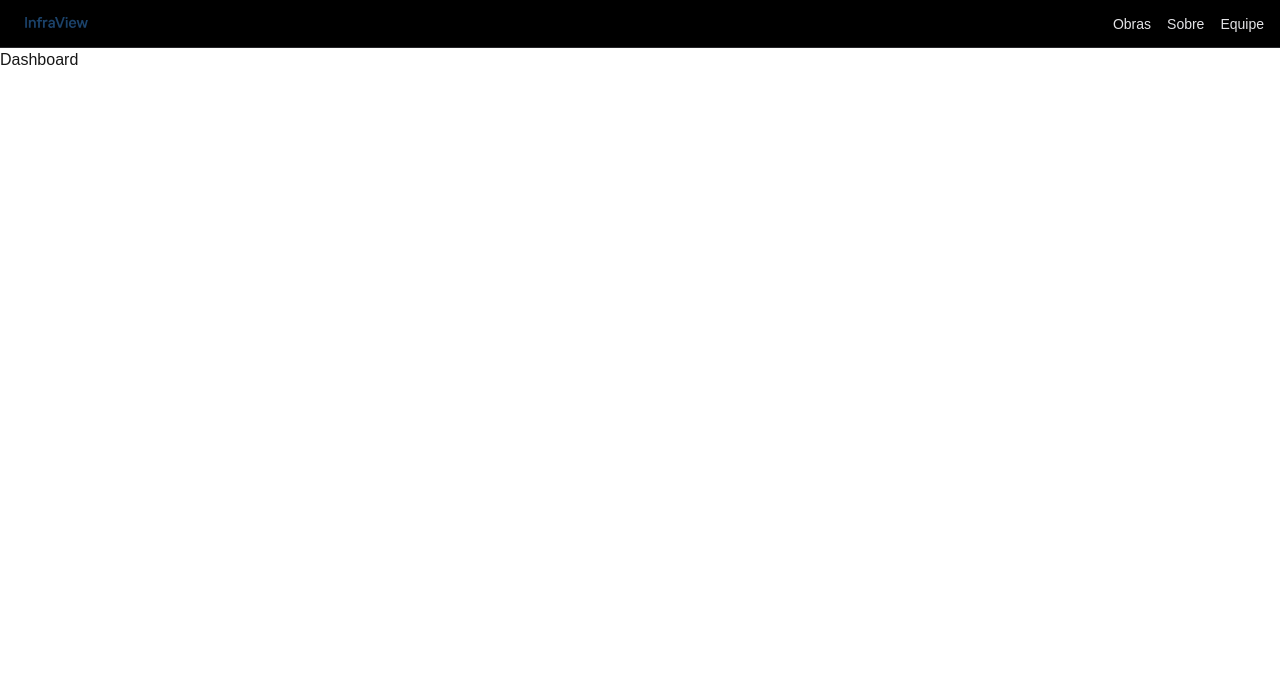
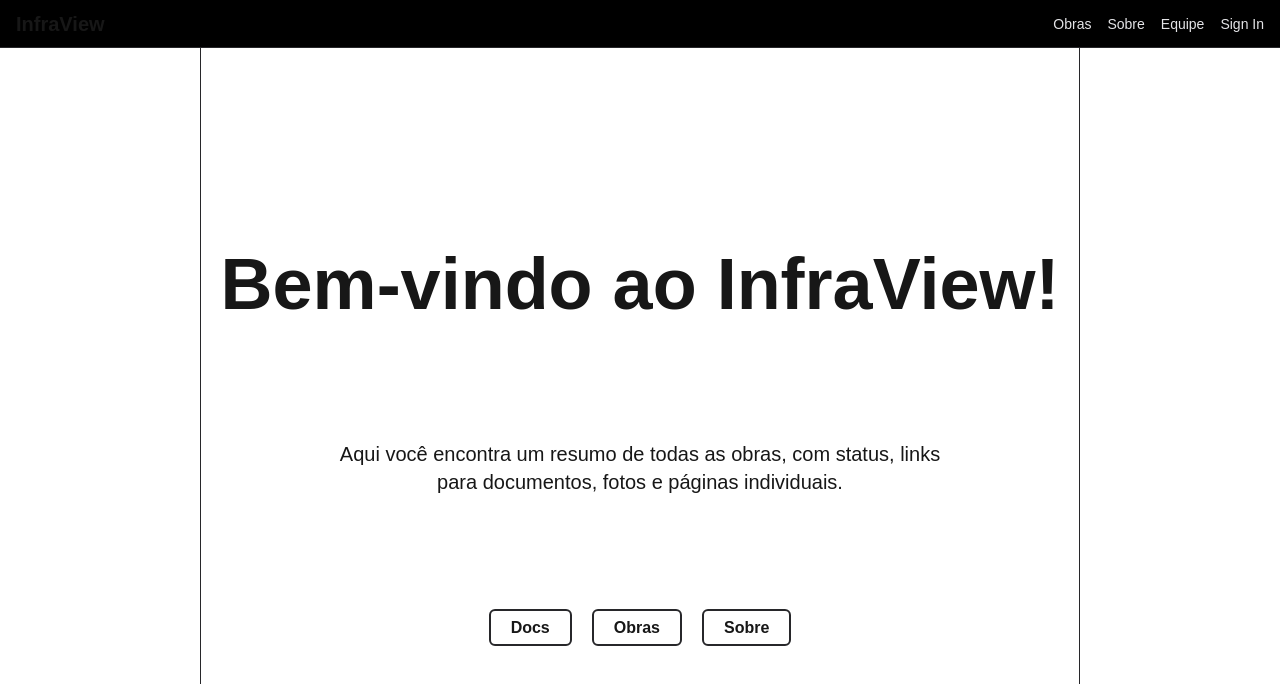
Before and after one commit to NoScandalize/prefeitura-web, a Next.js app: page / in a window 1280 px wide. Shown: the top 684 px of the page. Built offline with nearby package versions, Linux system fonts and the light colour scheme.

Commit message:
feat: add the first home page concept

```diff
--- /dev/null
+++ b/src/app/(public)/equipe/page.tsx
@@ -0,0 +1,7 @@
+export default function Equipe() {
+  return (
+    <div>
+      <h1>Equipe</h1>
+    </div>
+  )
+}
--- a/src/app/obras/page.tsx
+++ b/src/app/(public)/obras/page.tsx
@@ -1,6 +1,7 @@
 export default function Obras() {
   return (
     <div>
+      <title>Obras - InfraView</title>
       <h1>Lista de Obras</h1>
     </div>
   );
--- /dev/null
+++ b/src/app/page.tsx
@@ -0,0 +1,22 @@
+import Link from "next/link";
+
+export default function Home() {
+  return (
+    <div className="ml-50 mr-50 border-l border-r border-zinc-800 min-h-170 flex-col font-sans">
+      <title>Home - InfraView</title>
+      <h1 className="text-7xl font-sans font-black p-auto text-center pt-50 text-shadow-sm text-shadow-white ">Bem-vindo ao InfraView!</h1>
+      <p className="text-center text-xl m-30">Aqui você encontra um resumo de todas as obras, com status, links para documentos, fotos e páginas individuais.</p>
+      <ul className="flex justify-center gap-5 font-sans font-semibold">
+        <li>
+          <Link href='/obras' className="border-2 rounded-md pt-2 pb-2 pl-5 pr-5 border-zinc-800 hover:text-black hover:bg-white hover:border-black transition-colors">Docs</Link>
+        </li>
+        <li>
+          <Link href='/about' className="border-2 rounded-md pt-2 pb-2 pl-5 pr-5 border-zinc-800 hover:text-black hover:bg-white hover:border-black transition-colors">Obras</Link>
+        </li>
+        <li>
+          <Link href='/equipe' className="border-2 rounded-md pt-2 pb-2 pl-5 pr-5 border-zinc-800 hover:text-black hover:bg-white hover:border-black transition-colors">Sobre</Link>
+        </li>
+      </ul>
+    </div>
+  )
+}
--- a/src/components/header/index.tsx
+++ b/src/components/header/index.tsx
@@ -6,14 +6,8 @@ export function Header() {
     <header className="sticky top-0 z-50 bg-black border-b border-zinc-800 h-12">
       <nav className="max-w-7xl mx-auto flex items-center justify-between h-full px-4">
         {/* Logo */}
-        <Link href="/" aria-label="Página inicial" className="flex items-center h-full">
-          <Image
-            src="/logo.svg"
-            alt="Logo"
-            width={80}
-            height={32}
-            priority
-          />
+        <Link href="/" aria-label="Página inicial" className="flex items-center h-full text-xl font-sans font-black">
+          InfraView
         </Link>
 
         {/* Navegação */}
@@ -28,7 +22,7 @@ export function Header() {
           </li>
           <li className="flex items-center">
             <Link
-              href="/sobre"
+              href="/about"
               className="hover:text-white transition-colors"
             >
               Sobre
@@ -42,6 +36,14 @@ export function Header() {
               Equipe
             </Link>
           </li>
+          <li className="flex items-center">
+            <Link
+              href="/signin"
+              className="hover:text-white transition-colors"
+            >
+              Sign In
+            </Link>
+          </li>
         </ul>
       </nav>
     </header>
--- a/src/middleware.ts
+++ b/src/middleware.ts
@@ -1,9 +1,13 @@
 import { MiddlewareConfig, NextRequest, NextResponse } from "next/server"
 
 const publicRoutes = [
+  {path: '/', whenAuthenticated: 'next' },
   { path: '/signin', whenAuthenticated: 'redirect' },
   { path: '/register', whenAuthenticated: 'redirect' },
-  { path: '/pricing', whenAuthenticated: 'next' }
+  { path: '/pricing', whenAuthenticated: 'next' },
+  { path: '/obras', whenAuthenticated: 'next' },
+  { path: '/about', whenAuthenticated: 'next' },
+  { path: '/equipe', whenAuthenticated: 'next' }
 ] as const
 
 const REDIRECT_WHEN_NOT_AUTHENTICATED_ROUTE = '/signin'
@@ -28,7 +32,7 @@ export function middleware(request: NextRequest) {
     if (authToken && publicRoute && publicRoute.whenAuthenticated === 'redirect') {
       const redirectUrl = request.nextUrl.clone()
 
-      redirectUrl.pathname = '/'
+      redirectUrl.pathname = '/dashboard'
 
       return NextResponse.redirect(redirectUrl)
     }
```
Also changed, not shown: src/app/(private)/dashboard/page.tsx (renamed from src/app/(private)/(dashboard)/page.tsx), src/app/(public)/about/page.tsx (renamed from src/app/about/page.tsx).
